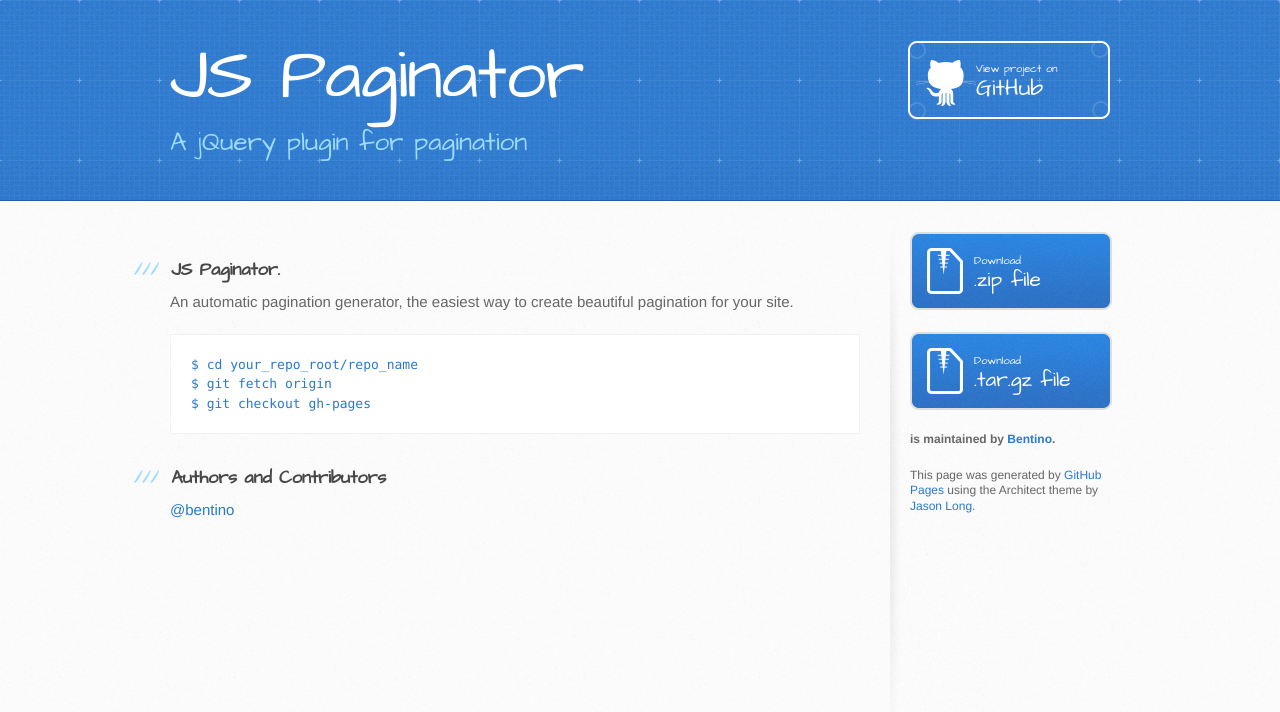
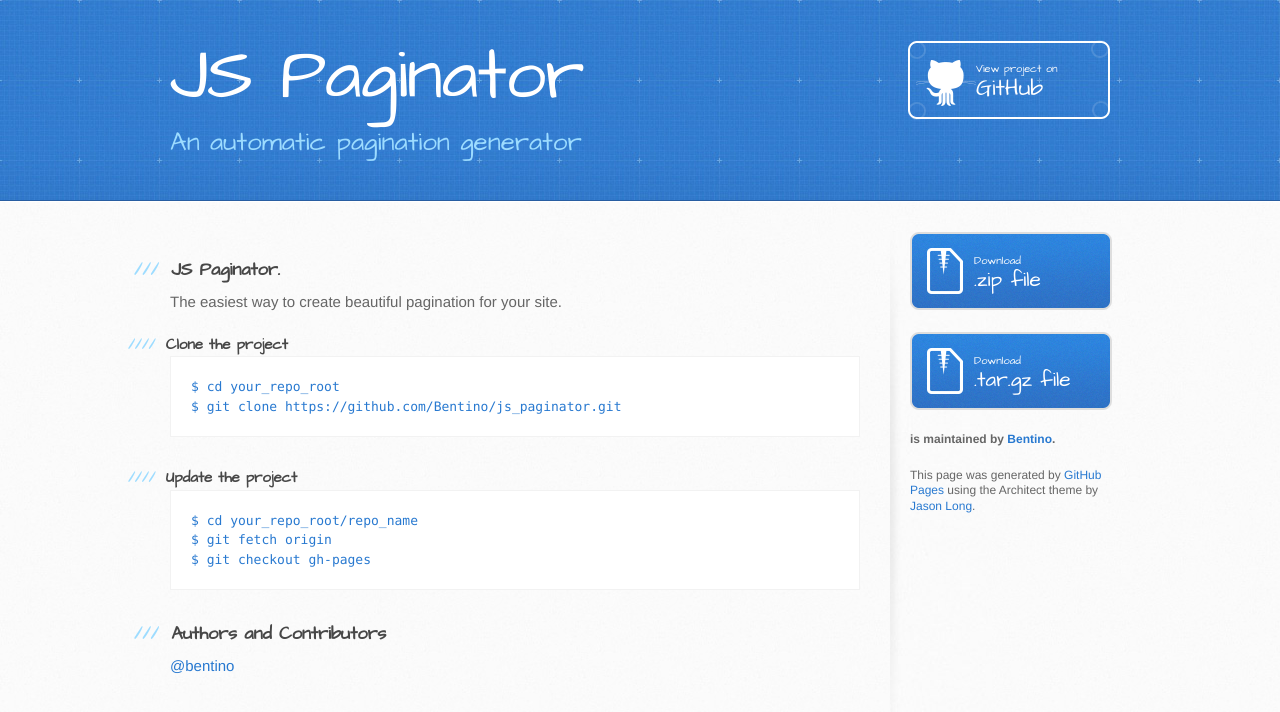
Before and after one commit to Bentino/js_paginator, a plain HTML site: page index.html in a window 1280 px wide. Drawn offline with Linux system fonts and the light colour scheme.

Commit message:
Create gh-pages branch via GitHub

```diff
--- a/index.html
+++ b/index.html
@@ -20,7 +20,7 @@
     <header>
       <div class="inner">
         <h1>JS Paginator</h1>
-        <h2>A jQuery plugin for pagination</h2>
+        <h2>An automatic pagination generator</h2>
         <a href="https://github.com/Bentino/js_paginator" class="button"><small>View project on</small>GitHub</a>
       </div>
     </header>
@@ -31,7 +31,17 @@
           <h3>
 <a name="js-paginator" class="anchor" href="#js-paginator"><span class="octicon octicon-link"></span></a>JS Paginator.</h3>
 
-<p>An automatic pagination generator, the easiest way to create beautiful pagination for your site.</p>
+<p>The easiest way to create beautiful pagination for your site.</p>
+
+<h4>
+<a name="clone-the-project" class="anchor" href="#clone-the-project"><span class="octicon octicon-link"></span></a>Clone the project</h4>
+
+<pre><code>$ cd your_repo_root
+$ git clone https://github.com/Bentino/js_paginator.git
+</code></pre>
+
+<h4>
+<a name="update-the-project" class="anchor" href="#update-the-project"><span class="octicon octicon-link"></span></a>Update the project</h4>
 
 <pre><code>$ cd your_repo_root/repo_name
 $ git fetch origin
```
Also changed, not shown: params.json (+1 -1 lines).
